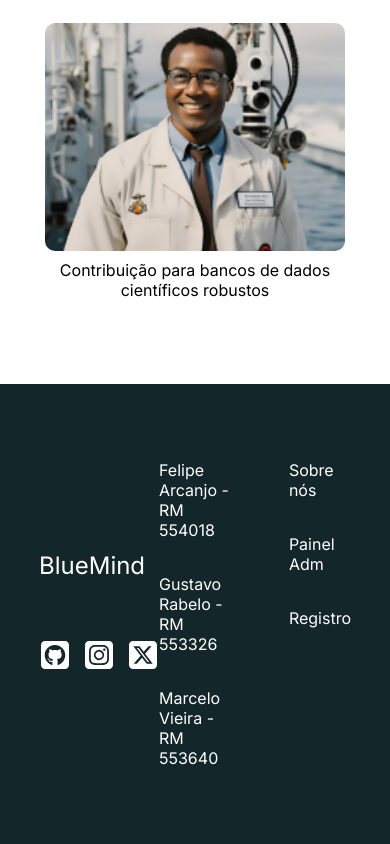
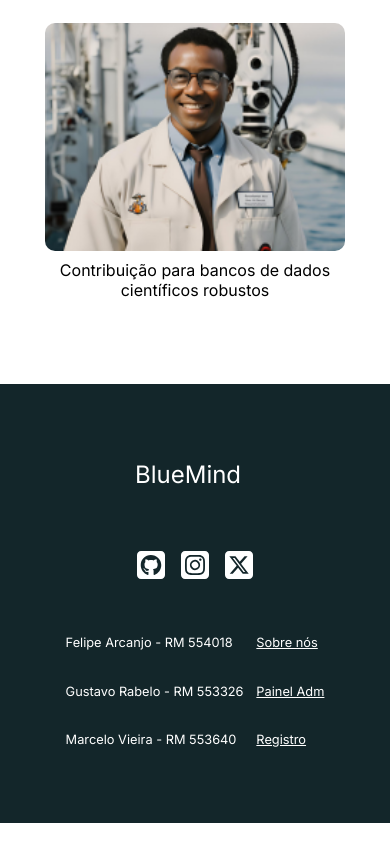
Before and after one commit to LipeArcanjo/bluemind, a Next.js app: page / in a window 390 px wide. Shown: the part 2839-3683 px from the top of the page. After the commit the page ends 3662 px from the top, so only its background shows below. Built offline with nearby package versions, Linux system fonts and the light colour scheme.

Commit message:
style: add responsiveness to footer component

```diff
--- a/src/components/Footer/index.styles.ts
+++ b/src/components/Footer/index.styles.ts
@@ -2,6 +2,13 @@ import styled from "styled-components";
 import { colors } from "../../app/styles/colors"
 import { inter } from "@/app/fonts";
 import Link from "next/link";
+
+export const FooterBg = styled.footer`
+    margin-top: 5vh;
+    width: 100%;
+    background-color: ${colors.background.footer};
+    border-top: ${colors.commom.gray};
+`
 
 export const StyledFooter = styled.div`
     padding: 9vh 0;
@@ -12,14 +19,14 @@ export const StyledFooter = styled.div`
     justify-content: space-between;
     color: ${colors.commom.white};
     font-family: ${inter.style.fontFamily};
+    gap: 2em;
+
+    @media screen and (max-width: 530px) {
+        flex-direction: column;
+        gap: 3em;
+    }
 `;
 
-export const FooterBg = styled.footer`
-    margin-top: 5vh;
-    width: 100%;
-    background-color: ${colors.background.footer};
-    border-top: ${colors.commom.gray};
-`
 
 export const FooterColumn = styled.div`
     height: 15vh;
@@ -43,18 +50,22 @@ export const FooterIcons = styled.div`
 `
 
 export const FooterRow = styled.div`
-
     display: flex;
     gap: 3rem;
 
     & li:not(:last-child) {
         margin-bottom: 4vh;
     };
+
+    @media screen and (max-width: 530px) {
+        gap: 1em;
+        font-size: 0.8rem;
+    }
 `
 
 export const StyledLink = styled(Link)`
     color: ${colors.commom.white};
-    text-decoration: none;
+    text-decoration: underline;
 
     &:hover{
         text-decoration: underline;
```
